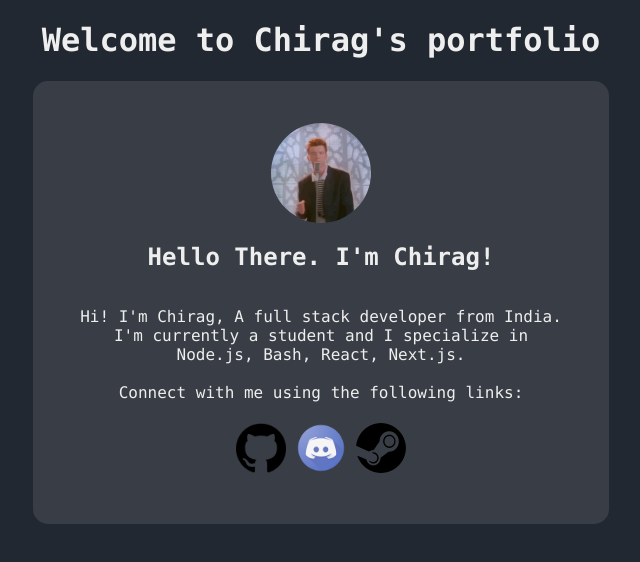
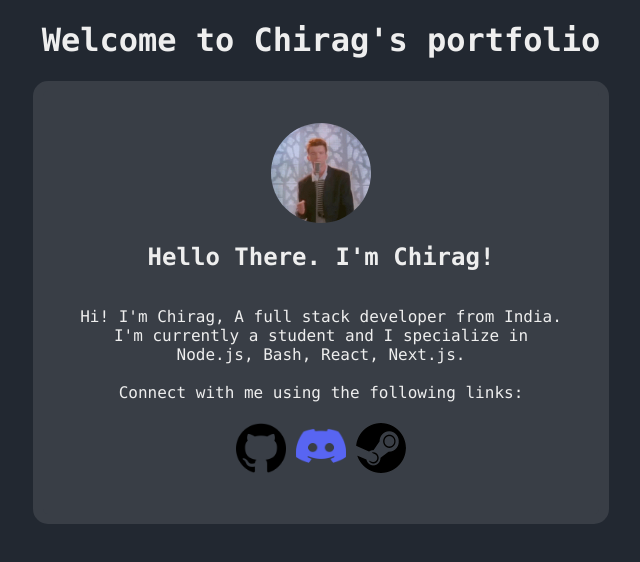
Before and after one commit to chirag350/portfolio, a Next.js app: page / in a window 1280 px wide. Shown: the top 562 px of the page, without its empty margins (319-959 px from the left). Built offline with nearby package versions, Linux system fonts and the light colour scheme.

Commit message:
Update index.js

```diff
--- a/pages/index.js
+++ b/pages/index.js
@@ -11,7 +11,7 @@ export default function Home() {
         <div className="social-links">
           <div className="socials">
             <a href="https://github.com/chirag350"><img src="/github.png" width="50" height="50" className="social" /></a>
-            <a href="https://discord.gg/BNcbMACprP"><img src="/discord.png" width="50" height="50" className="social" /></a>
+            <a href="https://discord.gg/BNcbMACprP"><img src="/Discord-Logo-Color.png" width="50" height="50" className="social" /></a>
             <a href="https://steamcommunity.com/id/chiraglamba5/"><img src="/steam.png" width="50" height="50" className="social" /></a>
           </div>
         </div>
```
